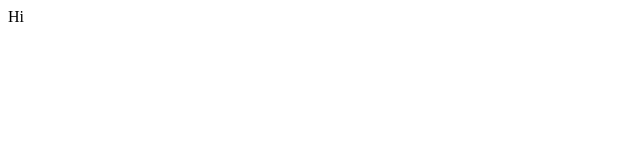
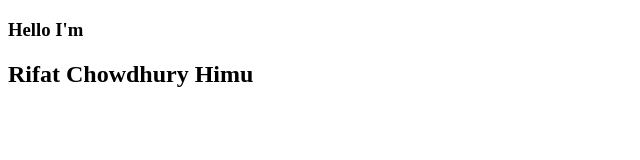
Before and after one commit to bangladeshifoods/web, a plain HTML site: page index.html in a window 1280 px wide. Shown: the whole page, without its empty margins (0-640 px from the left). Drawn offline with Linux system fonts and the light colour scheme.

Commit message:
adding title

```diff
--- a/index.html
+++ b/index.html
@@ -7,6 +7,9 @@
     <title>Md Rifat's Portfolio</title>
 </head>
 <body>
-    Hi
+    <section>
+        <h3>Hello I'm</h3>
+        <h1>Rifat Chowdhury Himu</h1>
+    </section>
 </body>
 </html>
```
Also changed, not shown: images/as.png (added), images/dream-bg.png (added), images/exp-bg.png (added), images/image 5.png (added), images/top-banner.png (added), 2 other files.
